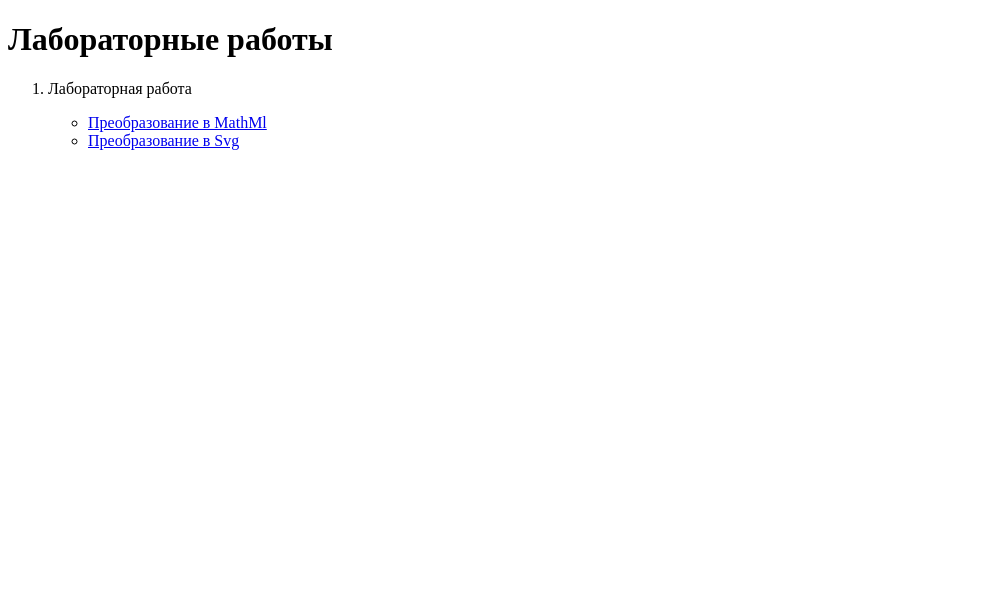
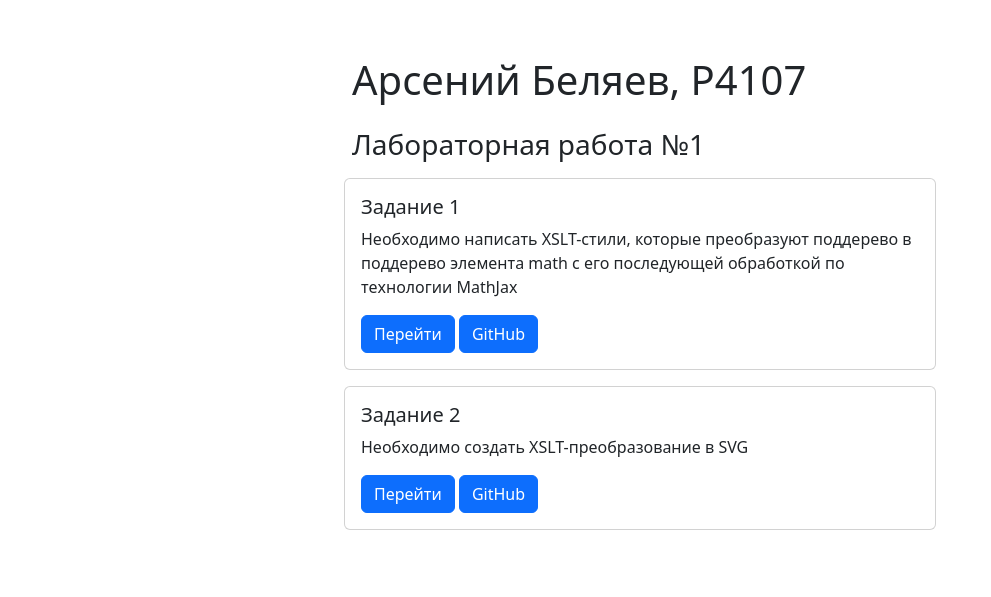
Before and after one commit to arsb29/ecosystems-of-web-languages, a plain HTML site: page index.html in a window 1280 px wide. Shown: the whole page, without its empty margins (0-991 px from the left). Drawn offline with nearby package versions, Linux system fonts and the light colour scheme.

Commit message:
Стили для первой страницы

```diff
--- a/index.html
+++ b/index.html
@@ -6,17 +6,37 @@
           content="width=device-width, user-scalable=no, initial-scale=1.0, maximum-scale=1.0, minimum-scale=1.0">
     <meta http-equiv="X-UA-Compatible" content="ie=edge">
     <title>Исследование экосистем веб-языков и веб-технологий</title>
+    <link href="https://cdn.jsdelivr.net/npm/bootstrap@5.3.0-alpha1/dist/css/bootstrap.min.css" rel="stylesheet" integrity="sha384-GLhlTQ8iRABdZLl6O3oVMWSktQOp6b7In1Zl3/Jr59b6EGGoI1aFkw7cmDA6j6gD" crossorigin="anonymous">
 </head>
 <body>
-    <h1>Лабораторные работы</h1>
-    <ol>
-        <li>
-            <p>Лабораторная работа</p>
-            <ul>
-                <li><a href="./labs/lab01/task01/math.xml" target="_blank">Преобразование в MathMl</a></li>
-                <li><a href="./labs/lab01/task02/svg.xml" target="_blank">Преобразование в Svg</a></li>
-            </ul>
-        </li>
-    </ol>
+    <main class="col-lg-6 mx-auto p-4 py-md-5">
+        <h1 class="p-2">Арсений Беляев, P4107</h1>
+        <h3 class="p-2">Лабораторная работа №1</h3>
+        <div class="col-sm-12 mb-3 mb-sm-0">
+            <div class="card mb-3">
+                <div class="card-body">
+                    <h5 class="card-title">Задание 1</h5>
+                    <p class="card-text">
+                        Необходимо написать XSLT-стили, которые преобразуют поддерево в поддерево элемента
+                        math с его последующей обработкой по технологии MathJax
+                    </p>
+                    <a href="./labs/lab01/task01/math.xml" class="btn btn-primary" target="_blank">Перейти</a>
+                    <a href="https://github.com/arsb29/ecosystems-of-web-languages/tree/master/labs/lab01/task01" class="btn btn-primary" target="_blank">GitHub</a>
+                </div>
+            </div>
+        </div>
+        <div class="col-sm-12 mb-3 mb-sm-0">
+            <div class="card mb-3">
+                <div class="card-body">
+                    <h5 class="card-title">Задание 2</h5>
+                    <p class="card-text">
+                        Необходимо создать XSLT-преобразование в SVG
+                    </p>
+                    <a href="./labs/lab01/task02/svg.xml" class="btn btn-primary" target="_blank">Перейти</a>
+                    <a href="https://github.com/arsb29/ecosystems-of-web-languages/tree/master/labs/lab01/task02" class="btn btn-primary" target="_blank">GitHub</a>
+                </div>
+            </div>
+        </div>
+    </main>
 </body>
 </html>
```
